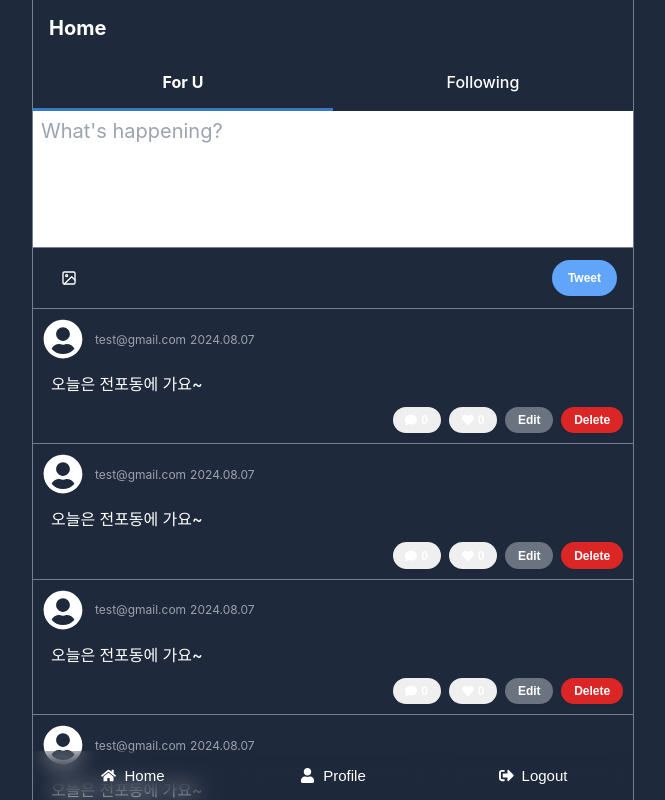
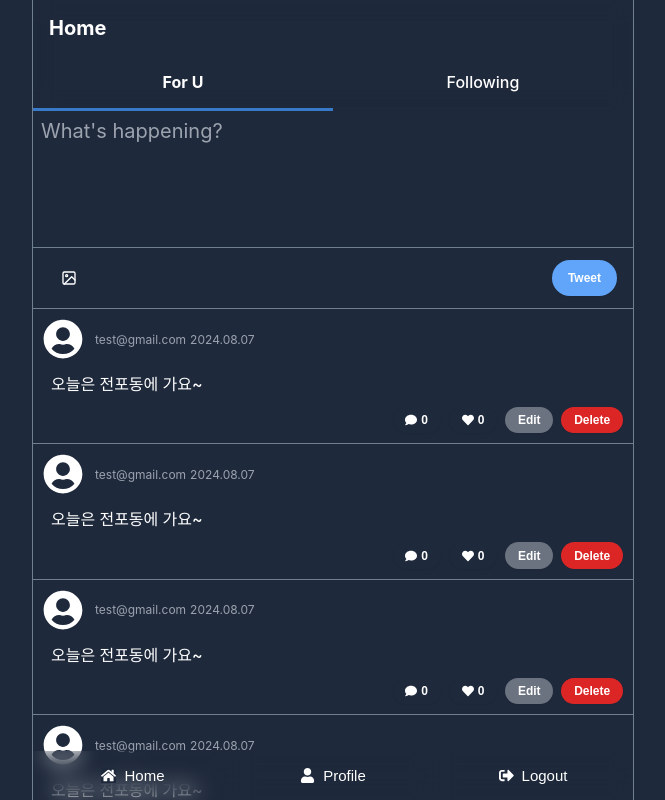
Before and after one commit to Huwiinn/react-twitter, a React (Create React App) app: page / in a window 1280 px wide. Shown: the top 800 px of the page, without its empty margins (307-972 px from the left). Built offline with nearby package versions, Linux system fonts and the light colour scheme; no server answers; sample sign-in values are in the browser's storage.

Commit message:
Feat : Create - Firestore set - addDoc

```diff
--- a/src/components/posts/PostForm.tsx
+++ b/src/components/posts/PostForm.tsx
@@ -1,18 +1,63 @@
 import { FiImage } from "react-icons/fi";
+import { useContext, useState } from "react";
+import { collection, addDoc } from "firebase/firestore";
+import { toast } from "react-toastify";
+import { db } from "firebaseApp";
+import AuthContext from "context/AuthContext";
 
 export const PostForm = () => {
+  const [isContent, setIsContent] = useState<string>("");
+  const { user } = useContext(AuthContext);
   const handleFileUpload = () => {
     console.log("파일 업로드~");
   };
 
+  console.log("user : ", user);
+
+  const onSubmit = async (e: any) => {
+    e.preventDefault();
+
+    try {
+      await addDoc(collection(db, "posts"), {
+        content: isContent,
+        createdAt: new Date()?.toLocaleDateString("ko", {
+          hour: "2-digit",
+          minute: "2-digit",
+          second: "2-digit",
+        }),
+        uid: user?.uid,
+        email: user?.email,
+      });
+
+      setIsContent("");
+
+      toast.success("게시글을 작성하였습니다.");
+    } catch (error) {
+      console.error(`게시글 작성 실패 : ${error}`);
+      toast.error("게시글 작성에 실패했습니다.");
+    }
+  };
+
+  const onChange = async (e: React.ChangeEvent<HTMLTextAreaElement>) => {
+    const {
+      target: { name, value },
+    } = e;
+
+    if (name === "content") {
+      setIsContent(value);
+    }
+  };
+
   return (
-    <form className="post_form">
+    <form className="post_form" onSubmit={onSubmit}>
       <textarea
         className="post_form--textarea"
         required
         name="content"
         id="content"
         placeholder="What's happening?"
+        onChange={onChange}
+        value={isContent}
       />
       <div className="post_form--submit-area">
         <label htmlFor="file-input" className="post_form--file">
--- a/src/firebaseApp.ts
+++ b/src/firebaseApp.ts
@@ -1,4 +1,5 @@
 import { initializeApp, FirebaseApp, getApp } from "firebase/app";
+import { getFirestore } from "firebase/firestore";
 
 export let app: FirebaseApp; // FirebaseApp 인스턴스 타입 할당
 
@@ -25,4 +26,5 @@ try {
 // 다시 initializeApp을 호출하면 오류가 발생할 수 있다.
 const firebase = initializeApp(firebaseConfig);
 
+export const db = getFirestore(app);
 export default firebase;
--- a/src/index.scss
+++ b/src/index.scss
@@ -21,11 +21,12 @@ body {
   font-family: $font;
   -webkit-font-smoothing: antialiased;
   -moz-osx-font-smoothing: grayscale;
-  background-color: $background;
+  background-color: inherit;
 }
 
 * {
   color: $white;
+  background-color: $background;
 }
 
 a {
@@ -51,6 +52,19 @@ a {
   border: none;
   cursor: pointer;
   box-shadow: 0 1px 2px 0 rgba(0, 0, 0, 0.05);
+}
+
+.transparent {
+  background-color: transparent;
+  backdrop-filter: blur(10px);
+}
+
+.sticky {
+  width: 100%;
+  position: sticky;
+  top: 0;
+  max-width: 600px;
+  margin: 0px;
 }
 
 // footer
@@ -89,19 +103,27 @@ a {
 // scss는 중첩이 가능하여(상속) 간단하게 스타일링 할 수 있음.
 // & : 상위 클래스네임을 상속한다.
 .home {
+  &__top {
+    @extend .transparent;
+    @extend .sticky;
+  }
+
   &__title {
+    background-color: transparent;
     padding: 16px;
     font-weight: 700;
     font-size: 20px;
   }
 
   &__tabs {
+    background-color: transparent;
     width: 100%;
     display: grid;
     grid-template-columns: repeat(2, minmax(0, 1fr));
   }
 
   &__tab {
+    background-color: transparent;
     text-align: center;
     font-weight: 500;
     padding: 16px;
--- a/src/pages/home/index.tsx
+++ b/src/pages/home/index.tsx
@@ -68,10 +68,12 @@ const posts: PostProps[] = [
 const HomePage = () => {
   return (
     <div className="home">
-      <div className="home__title">Home</div>
-      <div className="home__tabs">
-        <div className="home__tab home__tab--active">For U</div>
-        <div className="home__tab">Following</div>
+      <div className="home__top">
+        <div className="home__title">Home</div>
+        <div className="home__tabs">
+          <div className="home__tab home__tab--active">For U</div>
+          <div className="home__tab">Following</div>
+        </div>
       </div>
 
       {/* post form */}
```
